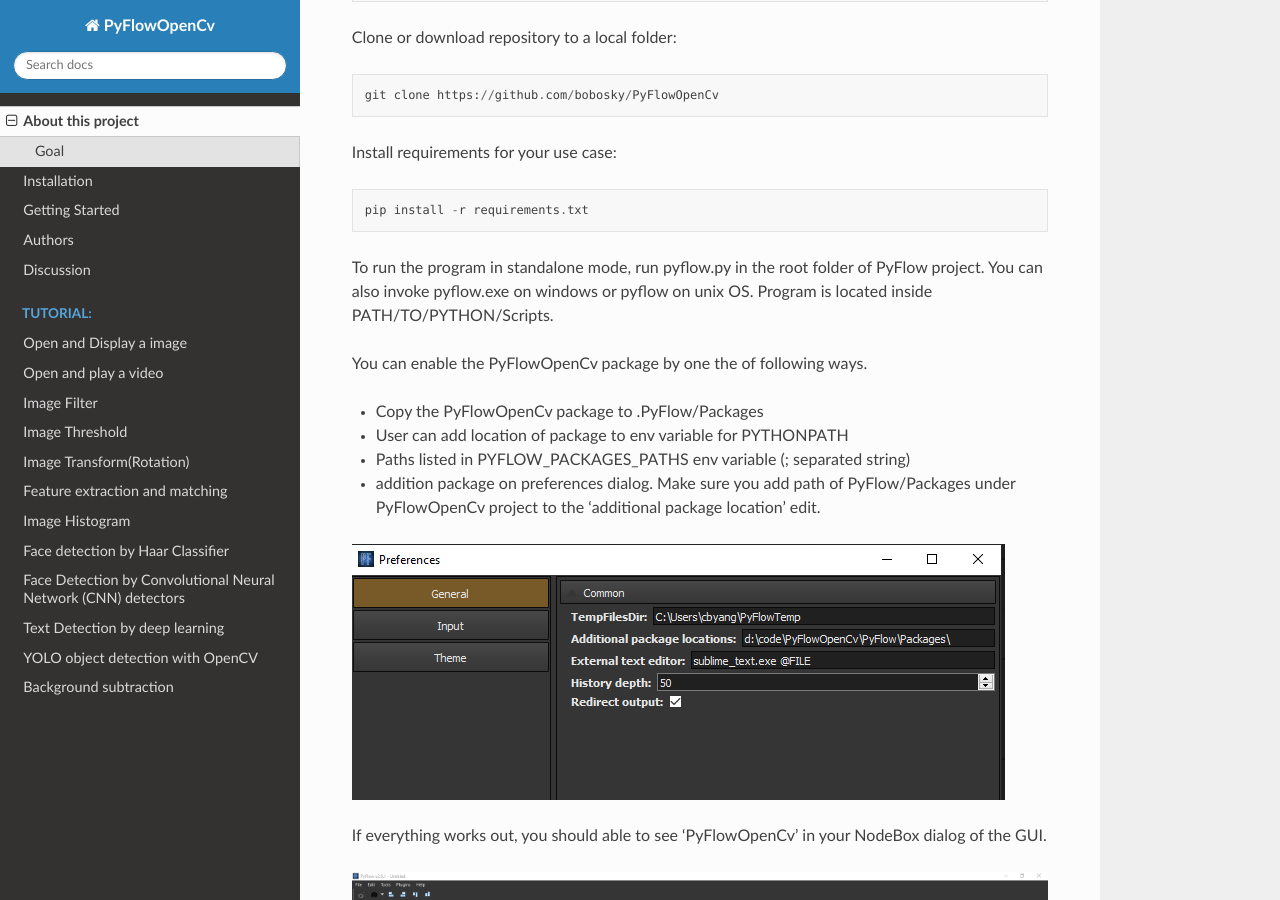
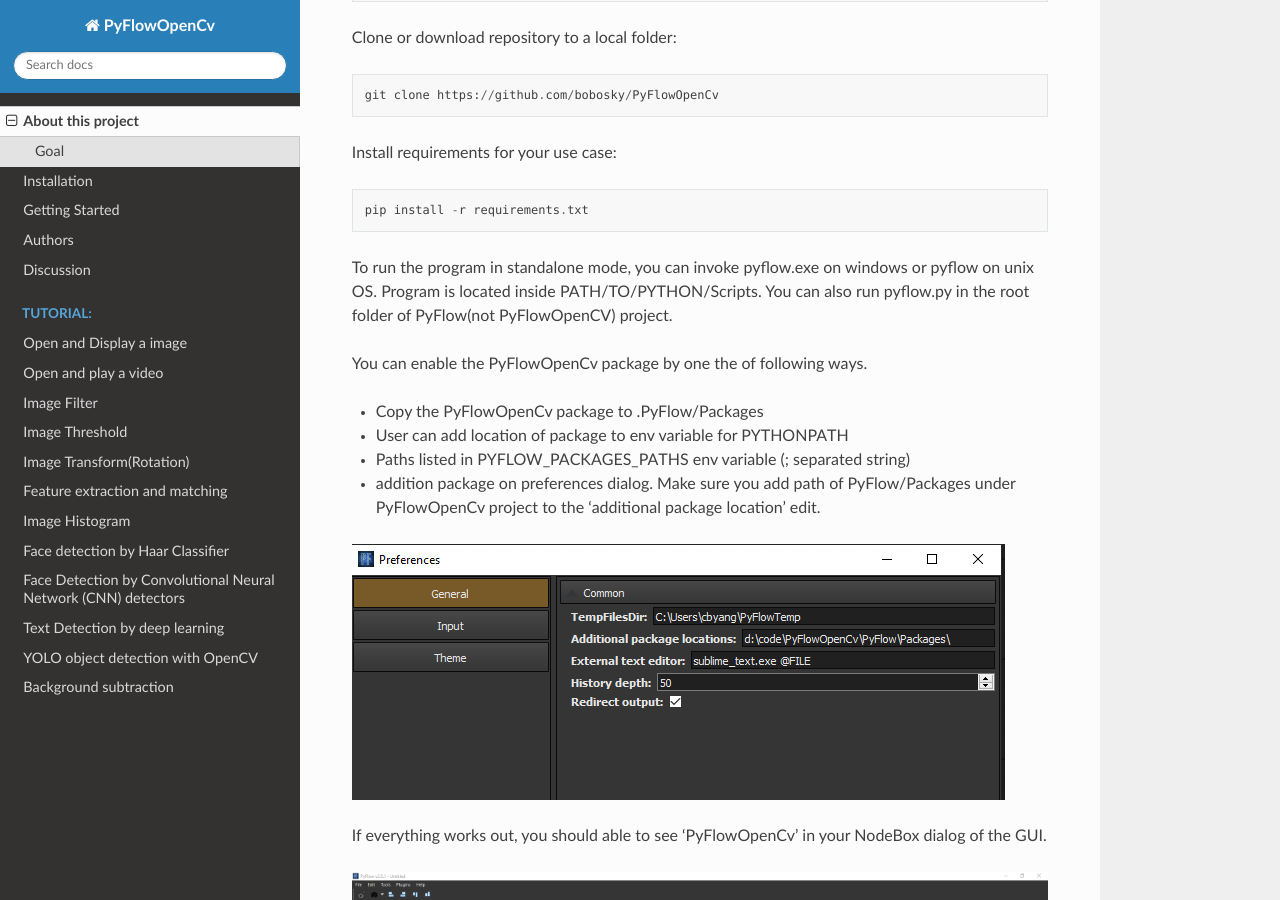
Before and after one commit to wonderworks-software/PyFlowOpenCv, a Sphinx documentation site: the page built from docs/source/intro.rst, in a window 1280 px wide and 900 px high, scrolled down 1309 px. Built offline with Sphinx 7.4.7 and the Read the Docs theme 2.0.0, drawn with Linux system fonts in a browser that asks for light colours.

Commit message:
fixed read me

```diff
--- a/docs/source/intro.rst
+++ b/docs/source/intro.rst
@@ -29,7 +29,8 @@
 
     pip install -r requirements.txt
 
-To run the program in standalone mode, run pyflow.py in the root folder of PyFlow project. You can also invoke pyflow.exe on windows or pyflow on unix OS. Program is located inside PATH/TO/PYTHON/Scripts.
+To run the program in standalone mode, you can invoke pyflow.exe on windows or pyflow on unix OS. Program is located inside PATH/TO/PYTHON/Scripts. You can also
+run pyflow.py in the root folder of PyFlow(not PyFlowOpenCV) project.
 
 You can enable the PyFlowOpenCv package by one the of following ways.
 
```
Also changed, not shown: README.md (+3 -2 lines).
